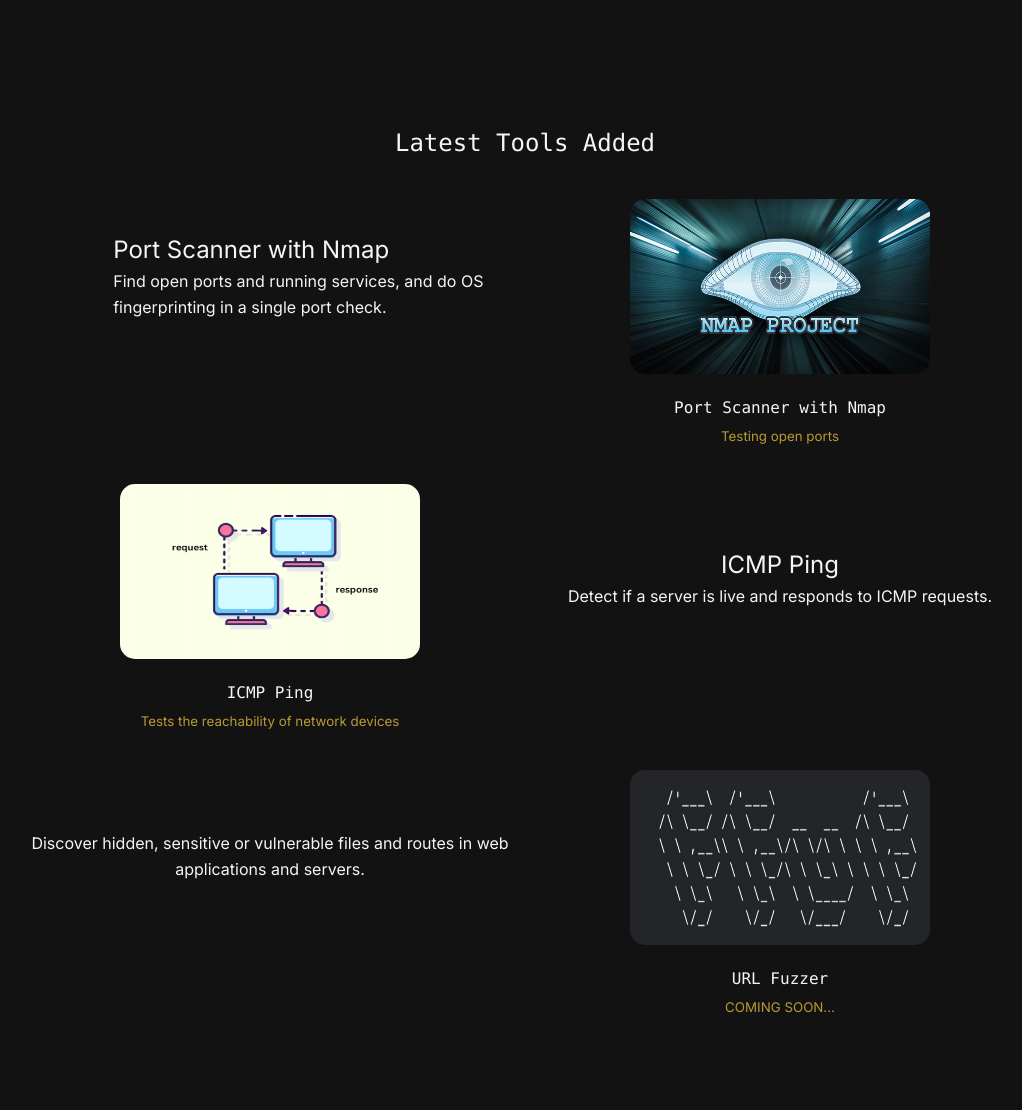
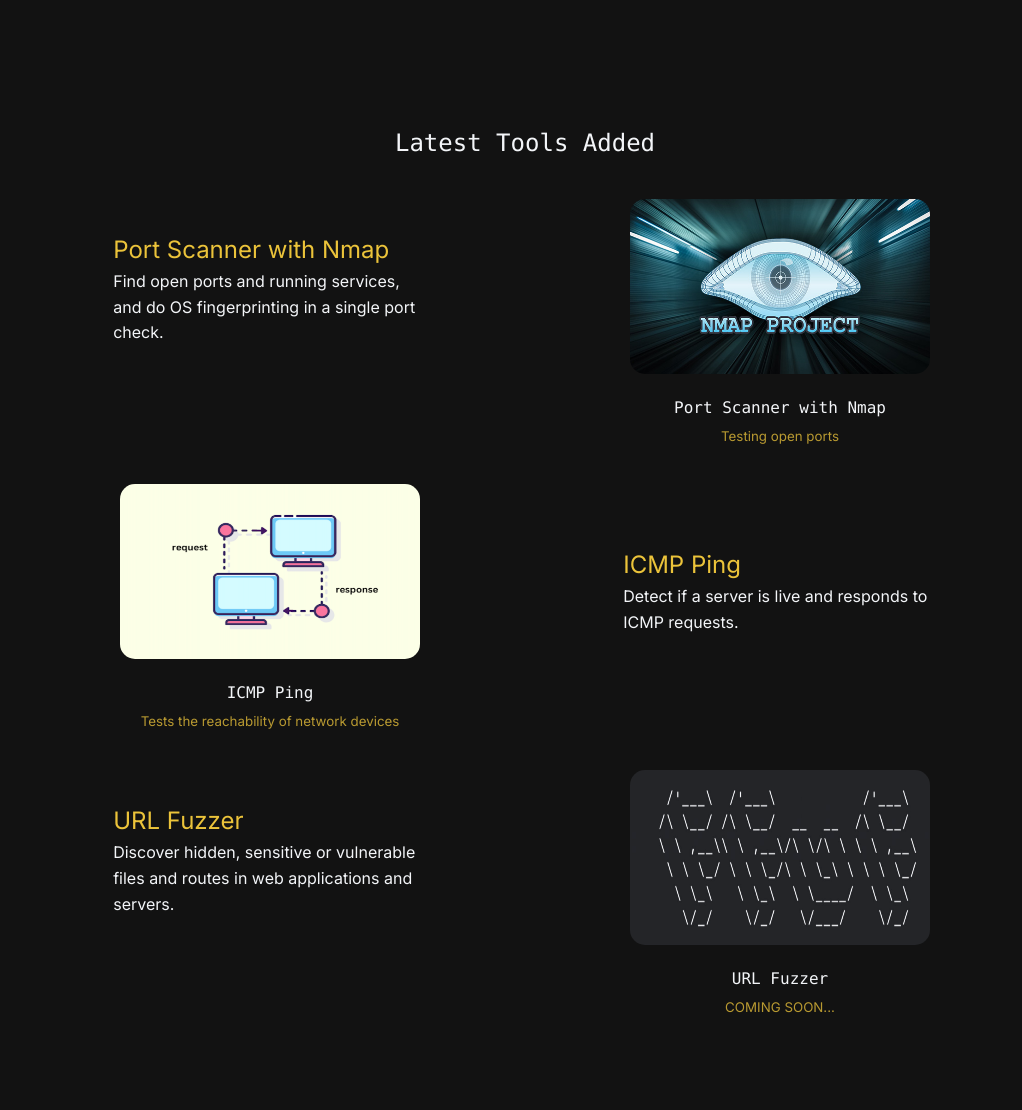
Before and after one commit to anasjag/LinuxToolBox, a Flask app: page /home.html in a window 1280 px wide. Shown: the part 1070-2180 px from the top of the page, without its empty margins (115-1137 px from the left). Run offline with Flask 3, Linux system fonts and the light colour scheme; some libraries are stand-ins or nearby versions.

Commit message:
home-style

```diff
--- a/static/css/home.css
+++ b/static/css/home.css
@@ -111,7 +111,12 @@
     max-width: 45rem;
   }
 }
-
+.home_p{
+    margin-top: 9%;
+    color: #f3f5f8;
+    text-align: left;
+    margin-left: 18%;
+}
 @media (max-width: 780px) {
   .p_home {
     display: block !important;
--- a/templates/home.html
+++ b/templates/home.html
@@ -27,10 +27,7 @@
                     </p>
 
                     <section class="projects">
-                        <p style="margin-top: 9%;
-                    color: #f3f5f8;
-                    text-align: left;
-                    margin-left: 18%;"><span style="font-size: 24px;">Port Scanner with Nmap</span><br> Find open ports
+                        <p class="home_p"><span style="font-size: 24px; color:#ebc33a;">Port Scanner with Nmap</span><br> Find open ports
                             and running services, and do OS fingerprinting in a single port check.</p>
                         <div class="image-background">
 
@@ -48,8 +45,8 @@
 
                         </div>
 
-                        <p class="p_home" style="margin-top: 15%;display:none;color: #f3f5f8;"><span
-                                style="font-size: 24px;">ICMP Ping</span><br>Detect if a server is live and responds to
+                        <p class="p_home home_p" style="margin-top: 15%;display:none;color: #f3f5f8;"><span
+                                style="font-size: 24px; color:#ebc33a;">ICMP Ping</span><br>Detect if a server is live and responds to
                             ICMP requests.</p>
                         <div class="image-background">
 
@@ -67,10 +64,11 @@
                             </a>
 
                         </div>
-                        <p class="p2_home" style="margin-top: 15%; display:none;color: #f3f5f8;"><span
-                                style="font-size: 24px;">ICMP Ping</span><br>Detect if a server is live and responds to
+                        <p class="p2_home home_p" style="margin-top: 15%; display:none;color: #f3f5f8;"><span
+                                style="font-size: 24px; color:#ebc33a;">ICMP Ping</span><br>Detect if a server is live and responds to
                             ICMP requests.</p>
-                        <p style="margin-top: 15%;color: #f3f5f8;">Discover hidden, sensitive or vulnerable files and
+                        <p class="home_p"><span
+                            style="font-size: 24px; color:#ebc33a;">URL Fuzzer</span><br> Discover hidden, sensitive or vulnerable files and
                             routes in web applications and servers.
                         </p>
                         <div class="image-background">
```
